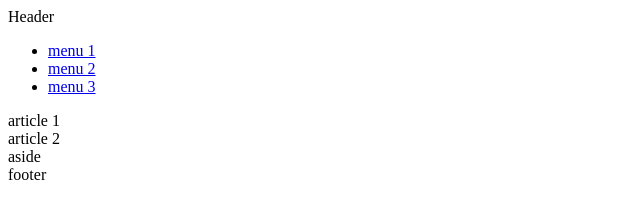
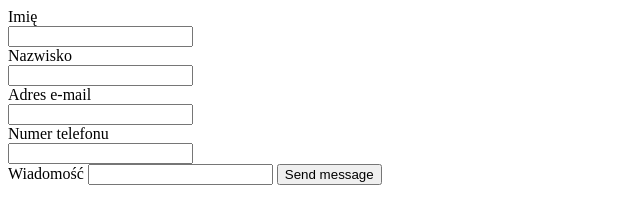
Before and after one commit to mtmpschss/mtmpschss.github.io, a plain HTML site: page warsztaty/formularz-html/index.html in a window 1280 px wide. Shown: the whole page, without its empty margins (0-640 px from the left). Drawn offline with Linux system fonts and the light colour scheme.

Commit message:
zakodowany formularz

```diff
--- a/warsztaty/formularz-html/index.html
+++ b/warsztaty/formularz-html/index.html
@@ -7,23 +7,26 @@
 </head>
 
 <body>
-    <!--Podstawowa struktura strony-->
-    <header>
-        Header
-    </header>
-    <nav>
-        <ul>
-            <li><a href="https://akademia108.pl">menu 1</a></li>
-            <li><a href="https://akademia108.pl">menu 2</a></li>
-            <li><a href="https://akademia108.pl">menu 3</a></li>
-        </ul>
-    </nav>
-    <section>
-        <article>article 1</article>
-        <article>article 2</article>
-    </section>
-    <aside>aside</aside>
-    <footer>footer</footer>
+    <form action="" method="post">
+        <label for="imie">Imię</label><br />
+        <input type="text" name="imie" id="imie"><br />
+
+        <label for="nazwisko">Nazwisko</label><br />
+        <input type="text" name="nazwisko" id="nazwisko"><br />
+
+        <label for="email">Adres e-mail</label><br />
+        <input type="email" name="email" id="email"><br />
+
+        <label for="telefon">Numer telefonu</label><br />
+        <input type="number" name="telefon" id="telefon"><br />
+
+        <label for="message">Wiadomość</label><b />
+        <input type="text" name="message" id="message">
+
+        <input type="button" value="Send message" onclick="">
+
+
+    </form>
 </body>
 
 </html>
```
